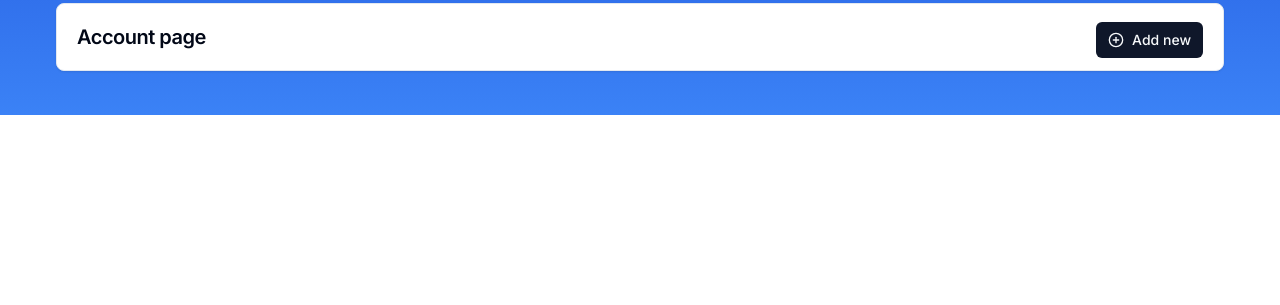
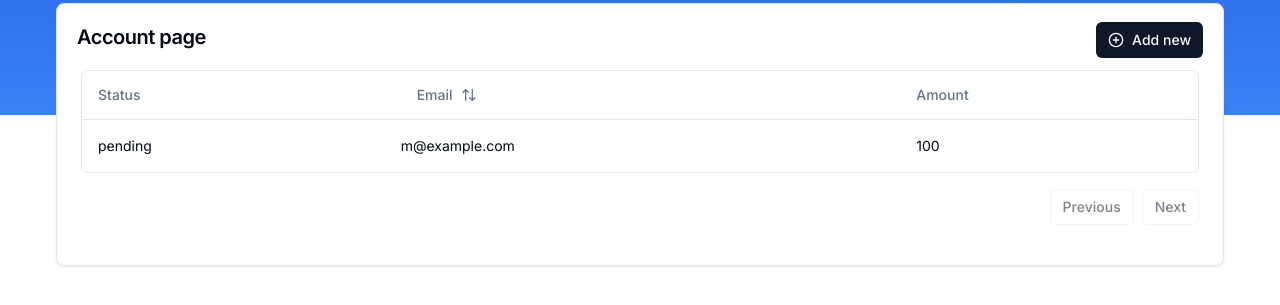
Before and after one commit to suman-3/Track-O-Pay, a Next.js app: page /accounts in a window 1280 px wide. Shown: the part 241-546 px from the top of the page. Built offline with nearby package versions, Linux system fonts and the light colour scheme; no server answers; what drizzle-zod, hono would draw is missing.

Commit message:
Data table added with pagination and sorting mode

```diff
--- /dev/null
+++ b/app/(dashboard)/accounts/column.tsx
@@ -0,0 +1,37 @@
+"use client";
+
+import { Button } from "@/components/ui/button";
+import { ColumnDef } from "@tanstack/react-table";
+import { ArrowUpDown } from "lucide-react";
+
+export type Payment = {
+  id: string;
+  amount: number;
+  status: "pending" | "processing" | "success" | "failed";
+  email: string;
+};
+
+export const columns: ColumnDef<Payment>[] = [
+  {
+    accessorKey: "status",
+    header: "Status",
+  },
+  {
+    accessorKey: "email",
+    header: ({ column }) => {
+      return (
+        <Button
+          variant="ghost"
+          onClick={() => column.toggleSorting(column.getIsSorted() === "asc")}
+        >
+          Email
+          <ArrowUpDown className="ml-2 h-4 w-4" />
+        </Button>
+      );
+    },
+  },
+  {
+    accessorKey: "amount",
+    header: "Amount",
+  },
+];
--- a/app/(dashboard)/accounts/page.tsx
+++ b/app/(dashboard)/accounts/page.tsx
@@ -2,15 +2,28 @@
 
 import { userNewAccount } from "@/features/accounts/hooks/use-new-account";
 import { Button } from "@/components/ui/button";
-import { Card, CardHeader, CardTitle } from "@/components/ui/card";
-
+import { Card, CardContent, CardHeader, CardTitle } from "@/components/ui/card";
 import { CirclePlus } from "lucide-react";
 import React from "react";
+
+import { Payment, columns } from "./column";
+
+import { DataTable } from "@/components/layout/data-table";
+
+const data: Payment[] = [
+  {
+    id: "728ed52f",
+    amount: 100,
+    status: "pending",
+    email: "m@example.com",
+  },
+  // ...
+];
 
 const AccountsPage = () => {
   const newAccount = userNewAccount();
   return (
-    <div className="max-w-screen-2xl mx-auto w-full pb-10 -mt-20 md:-mt-20 lg:-mt-[7rem]">
+    <div className="max-w-screen-2xl mx-auto w-full pb-10 -mt-14 md:-mt-20 lg:-mt-[7rem]">
       <Card className="drop-shadow-sm">
         <CardHeader className="gap-y-2 flex flex-row items-center justify-between px-5 py-3">
           <CardTitle className="text-xl line-clamp-1">Account page</CardTitle>
@@ -19,6 +32,9 @@
             Add new
           </Button>
         </CardHeader>
+        <CardContent>
+          <DataTable columns={columns} data={data} />
+        </CardContent>
       </Card>
     </div>
   );
--- /dev/null
+++ b/components/layout/data-table.tsx
@@ -0,0 +1,116 @@
+"use client";
+import * as React from "react"
+import {
+  ColumnDef,
+  flexRender,
+  getCoreRowModel,
+  getPaginationRowModel,
+  useReactTable,
+  SortingState,
+  getSortedRowModel,
+} from "@tanstack/react-table";
+import { Button } from "@/components/ui/button";
+import {
+  Table,
+  TableBody,
+  TableCell,
+  TableHead,
+  TableHeader,
+  TableRow,
+} from "@/components/ui/table";
+
+interface DataTableProps<TData, TValue> {
+  columns: ColumnDef<TData, TValue>[];
+  data: TData[];
+}
+
+export function DataTable<TData, TValue>({
+  columns,
+  data,
+}: DataTableProps<TData, TValue>) {
+    const [sorting, setSorting] = React.useState<SortingState>([])
+  const table = useReactTable({
+    data,
+    columns,
+    getCoreRowModel: getCoreRowModel(),
+    getPaginationRowModel: getPaginationRowModel(),
+    onSortingChange: setSorting,
+    getSortedRowModel: getSortedRowModel(),
+    state: {
+      sorting,
+    },
+  });
+
+  return (
+    <div>
+      <div className="rounded-md border">
+        <Table>
+          <TableHeader>
+            {table.getHeaderGroups().map((headerGroup) => (
+              <TableRow key={headerGroup.id}>
+                {headerGroup.headers.map((header) => {
+                  return (
+                    <TableHead key={header.id}>
+                      {header.isPlaceholder
+                        ? null
+                        : flexRender(
+                            header.column.columnDef.header,
+                            header.getContext()
+                          )}
+                    </TableHead>
+                  );
+                })}
+              </TableRow>
+            ))}
+          </TableHeader>
+          <TableBody>
+            {table.getRowModel().rows?.length ? (
+              table.getRowModel().rows.map((row) => (
+                <TableRow
+                  key={row.id}
+                  data-state={row.getIsSelected() && "selected"}
+                >
+                  {row.getVisibleCells().map((cell) => (
+                    <TableCell key={cell.id}>
+                      {flexRender(
+                        cell.column.columnDef.cell,
+                        cell.getContext()
+                      )}
+                    </TableCell>
+                  ))}
+                </TableRow>
+              ))
+            ) : (
+              <TableRow>
+                <TableCell
+                  colSpan={columns.length}
+                  className="h-24 text-center"
+                >
+                  No results.
+                </TableCell>
+              </TableRow>
+            )}
+          </TableBody>
+        </Table>
+      </div>
+      <div className="flex items-center justify-end space-x-2 py-4">
+        <Button
+          variant="outline"
+          size="sm"
+          onClick={() => table.previousPage()}
+          disabled={!table.getCanPreviousPage()}
+        >
+          Previous
+        </Button>
+        <Button
+          variant="outline"
+          size="sm"
+          onClick={() => table.nextPage()}
+          disabled={!table.getCanNextPage()}
+        >
+          Next
+        </Button>
+      </div>
+    </div>
+  );
+}
--- a/components/layout/header.tsx
+++ b/components/layout/header.tsx
@@ -10,7 +10,7 @@
   return (
     <header className="bg-gradient-to-b from-blue-700 to-blue-500 px-4 py-4 lg:py-9 lg:px-14 pb-20 md:pb-30 lg:pb-36">
       <div className="max-w-screen-2xl mx-auto">
-        <div className="w-full flex items-center justify-between mb-6 md:mb-12 lg:mb-14">
+        <div className="w-full flex items-center justify-between mb-10 md:mb-12 lg:mb-14">
           <div className="flex items-center lg:gap-x-20">
             <HeaderLogo />
             <Navigation />
--- a/package.json
+++ b/package.json
@@ -25,6 +25,7 @@
     "@radix-ui/react-slot": "^1.0.2",
     "@radix-ui/react-tooltip": "^1.0.7",
     "@tanstack/react-query": "^5.36.0",
+    "@tanstack/react-table": "^8.17.3",
     "class-variance-authority": "^0.7.0",
     "clsx": "^2.1.1",
     "cmdk": "^1.0.0",
```
Also changed, not shown: 1 other file (tests, documents, lock files or other folders).
